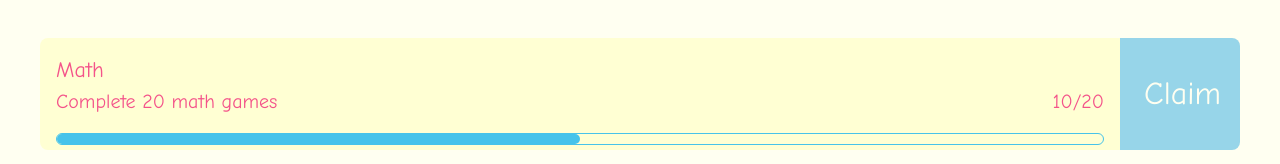
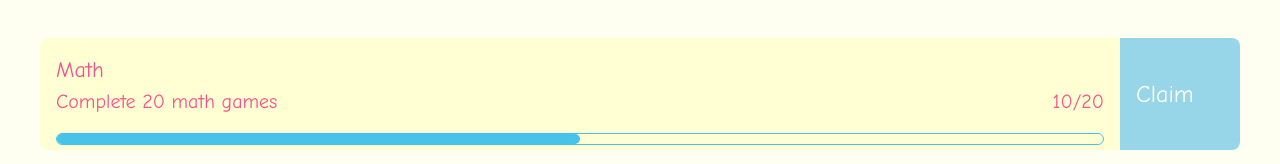
Before and after one commit to yaqeen009/DCIT302-Semester-Project, a React (Vite) app in the folder frontend/: page /rewards in a window 1280 px wide. Shown: the part 757-921 px from the top of the page. Built offline with nearby package versions, Linux system fonts and the light colour scheme.

Commit message:
rewards ppage ui update

```diff
--- a/frontend/src/components/achievement.jsx
+++ b/frontend/src/components/achievement.jsx
@@ -15,7 +15,7 @@ const Achievement = () => {
           </div>
         </div>
         <div className="w-[10%] sm:w-[25%] h-full bg-success-200 rounded-r-lg flex items-center">
-            <h1 className="text-headline sm:text-mobile-headline text-center mx-6 text-secondary-200">Claim</h1>
+            <h1 className="text-headline sm:text-mobile-headline text-center md:text-mobile-headline  mx-4 text-secondary-200">Claim</h1>
         </div>
       </div>
     </div>
```
